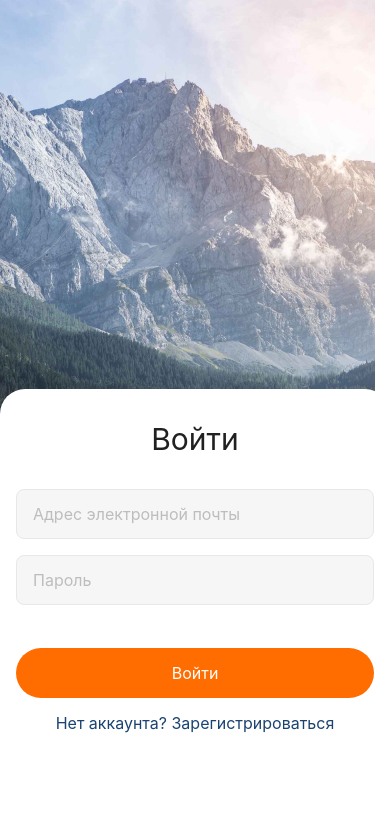
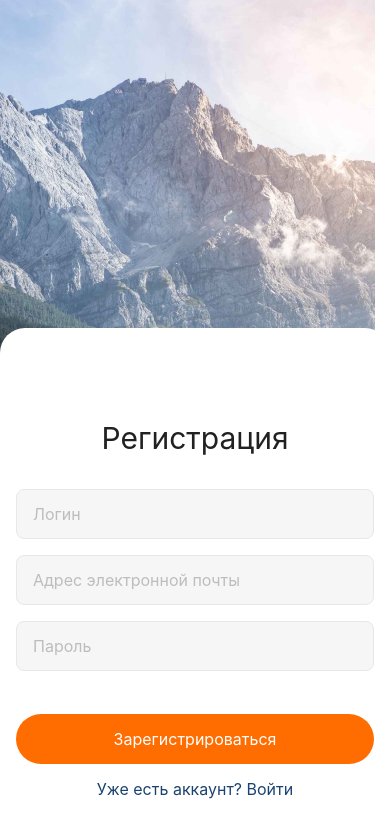
Before and after one commit to DenysKors/goit-react-native-hw, a React Native app in the folder my-app/: screen / in a window 390 px wide. Shown: the top 838 px of the page. Built offline with nearby package versions, Linux system fonts and the light colour scheme.

Commit message:
Submit Form

```diff
--- a/my-app/App.js
+++ b/my-app/App.js
@@ -1,12 +1,12 @@
 import { StatusBar } from "expo-status-bar";
-// import { RegistrationScreen } from "./Screens/Components/RegistrationScreen/RegistrationScreen";
-import { LoginScreen } from "./Screens/Components/LoginScreen/LoginScreen";
+import { RegistrationScreen } from "./Screens/Components/RegistrationScreen/RegistrationScreen";
+// import { LoginScreen } from "./Screens/Components/LoginScreen/LoginScreen";
 
 export default function App() {
 	return (
 		<>
-			{/* <RegistrationScreen /> */}
-			<LoginScreen />
+			<RegistrationScreen />
+			{/* <LoginScreen /> */}
 			<StatusBar style="auto" />
 		</>
 	);
--- a/my-app/Screens/Components/LoginScreen/LoginScreen.js
+++ b/my-app/Screens/Components/LoginScreen/LoginScreen.js
@@ -13,11 +13,22 @@ import {
 } from "react-native";
 
 export const LoginScreen = () => {
+	const [email, setEmail] = useState("");
+	const [password, setPassword] = useState("");
+
 	const [isShowKeyboard, setIsShowKeyboard] = useState(false);
 
 	const keyboardHide = () => {
 		setIsShowKeyboard(false);
 		Keyboard.dismiss();
+	};
+
+	const onSubmitForm = () => {
+		setIsShowKeyboard(false);
+		Keyboard.dismiss();
+		setEmail("");
+		setPassword("");
+		console.log({ email, password });
 	};
 
 	return (
@@ -33,6 +44,8 @@ export const LoginScreen = () => {
 										style={styles.input}
 										placeholder={"Адрес электронной почты"}
 										placeholderTextColor={"#BDBDBD"}
+										value={email}
+										onChangeText={value => setEmail(value)}
 										onFocus={() => setIsShowKeyboard(true)}
 									/>
 								</View>
@@ -42,16 +55,20 @@ export const LoginScreen = () => {
 										placeholder={"Пароль"}
 										placeholderTextColor={"#BDBDBD"}
 										secureTextEntry={true}
+										value={password}
+										onChangeText={value => setPassword(value)}
 										onFocus={() => setIsShowKeyboard(true)}
 									/>
 								</View>
-								<TouchableOpacity activeOpacity={0.8} style={styles.btnLogin}>
+								<TouchableOpacity activeOpacity={0.8} style={styles.btnLogin} onPress={onSubmitForm}>
 									<Text style={styles.btnLoginTitle}>Войти</Text>
 								</TouchableOpacity>
 							</View>
-							<TouchableOpacity style={styles.btnRegister}>
-								<Text style={styles.btnRegisterTitle}>Нет аккаунта? Зарегистрироваться</Text>
-							</TouchableOpacity>
+							{!isShowKeyboard && (
+								<TouchableOpacity style={styles.btnRegister}>
+									<Text style={styles.btnRegisterTitle}>Нет аккаунта? Зарегистрироваться</Text>
+								</TouchableOpacity>
+							)}
 						</View>
 					</KeyboardAvoidingView>
 				</ImageBackground>
@@ -102,7 +119,6 @@ const styles = StyleSheet.create({
 		color: "#212121",
 	},
 	btnLogin: {
-		marginBottom: 16,
 		height: 50,
 
 		justifyContent: "center",
@@ -119,6 +135,7 @@ const styles = StyleSheet.create({
 	},
 	btnRegister: {
 		marginHorizontal: 50,
+		marginTop: 16,
 
 		justifyContent: "center",
 		alignItems: "center",
--- a/my-app/Screens/Components/RegistrationScreen/RegistrationScreen.js
+++ b/my-app/Screens/Components/RegistrationScreen/RegistrationScreen.js
@@ -13,11 +13,24 @@ import {
 } from "react-native";
 
 export const RegistrationScreen = () => {
+	const [login, setLogin] = useState("");
+	const [email, setEmail] = useState("");
+	const [password, setPassword] = useState("");
+
 	const [isShowKeyboard, setIsShowKeyboard] = useState(false);
 
 	const keyboardHide = () => {
 		setIsShowKeyboard(false);
 		Keyboard.dismiss();
+	};
+
+	const onSubmitForm = () => {
+		setIsShowKeyboard(false);
+		Keyboard.dismiss();
+		setLogin("");
+		setEmail("");
+		setPassword("");
+		console.log({ login, email, password });
 	};
 
 	return (
@@ -33,6 +46,8 @@ export const RegistrationScreen = () => {
 										style={styles.input}
 										placeholder={"Логин"}
 										placeholderTextColor={"#BDBDBD"}
+										value={login}
+										onChangeText={value => setLogin(value)}
 										onFocus={() => setIsShowKeyboard(true)}
 									/>
 								</View>
@@ -41,6 +56,8 @@ export const RegistrationScreen = () => {
 										style={styles.input}
 										placeholder={"Адрес электронной почты"}
 										placeholderTextColor={"#BDBDBD"}
+										value={email}
+										onChangeText={value => setEmail(value)}
 										onFocus={() => setIsShowKeyboard(true)}
 									/>
 								</View>
@@ -50,16 +67,20 @@ export const RegistrationScreen = () => {
 										placeholder={"Пароль"}
 										placeholderTextColor={"#BDBDBD"}
 										secureTextEntry={true}
+										value={password}
+										onChangeText={value => setPassword(value)}
 										onFocus={() => setIsShowKeyboard(true)}
 									/>
 								</View>
-								<TouchableOpacity activeOpacity={0.8} style={styles.btnRegister}>
+								<TouchableOpacity activeOpacity={0.8} style={styles.btnRegister} onPress={onSubmitForm}>
 									<Text style={styles.btnRegisterTitle}>Зарегистрироваться</Text>
 								</TouchableOpacity>
 							</View>
-							<TouchableOpacity style={styles.btnLogin}>
-								<Text style={styles.btnLoginTitle}>Уже есть аккаунт? Войти</Text>
-							</TouchableOpacity>
+							{!isShowKeyboard && (
+								<TouchableOpacity style={styles.btnLogin}>
+									<Text style={styles.btnLoginTitle}>Уже есть аккаунт? Войти</Text>
+								</TouchableOpacity>
+							)}
 						</View>
 					</KeyboardAvoidingView>
 				</ImageBackground>
@@ -111,7 +132,6 @@ const styles = StyleSheet.create({
 		color: "#212121",
 	},
 	btnRegister: {
-		marginBottom: 16,
 		height: 50,
 
 		justifyContent: "center",
@@ -128,6 +148,7 @@ const styles = StyleSheet.create({
 	},
 	btnLogin: {
 		marginHorizontal: 50,
+		marginTop: 16,
 
 		justifyContent: "center",
 		alignItems: "center",
```
